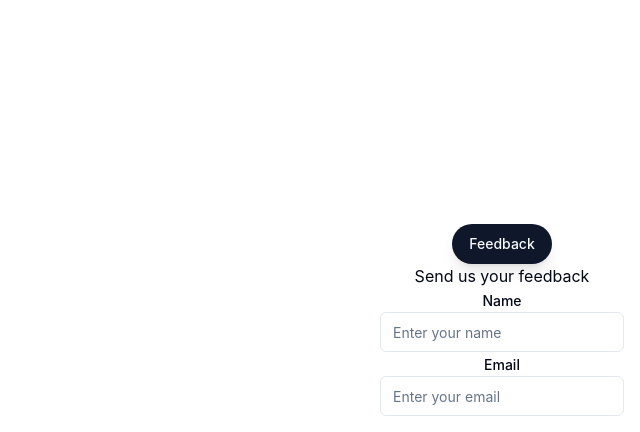
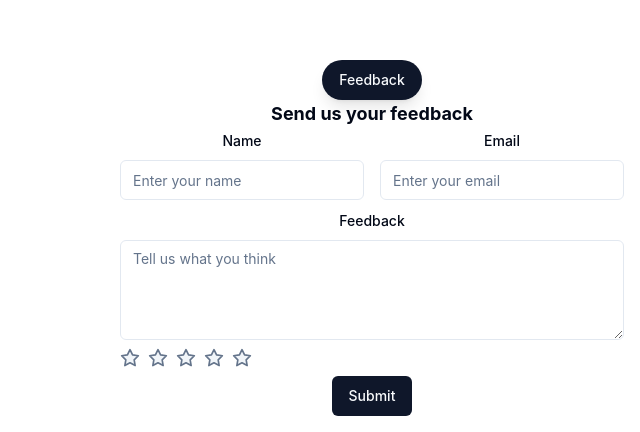
Before and after one commit to ppppppsmash/my-comment-widget, a React (Vite) app: page / in a window 1280 px wide. Shown: the part 368-800 px from the top of the page, without its empty margins (640-1280 px from the left). Built offline with nearby package versions, Linux system fonts and the light colour scheme.

Commit message:
feat: Add feedback form with rating stars logic

```diff
--- a/src/components/Widget.tsx
+++ b/src/components/Widget.tsx
@@ -1,26 +1,79 @@
+import { useState } from 'react';
+
 import { Button } from '@/components/ui/button';
 import { Label } from '@/components/ui/label';
 import { Input } from '@/components/ui/input';
+import { Textarea } from '@/components/ui/textarea';
 
 export const Widget = () => {
+  const [rating, setRating] = useState<number>(0);
+
+  const onSelectStar = (index: number) => {
+    setRating(index + 1);
+  };
+
   return (
     <div className="fixed bottom-4 right-4 z-50">
       <Button className="rounded-full shadow-lg hover:scale-105">Feedback</Button>
 
       <div>
-        <h3>Send us your feedback</h3>
-        <form>
-          <div>
-            <Label htmlFor="name">Name</Label>
-            <Input id="name" placeholder="Enter your name" />
+        <h3 className="text-lg font-bold">Send us your feedback</h3>
+        <form className="space-y-2">
+          <div className="grid grid-cols-2 gap-4">
+            <div className="space-y-2">
+              <Label htmlFor="name">Name</Label>
+              <Input id="name" placeholder="Enter your name" />
+            </div>
+
+            <div className="space-y-2">
+              <Label htmlFor="email">Email</Label>
+              <Input id="email" placeholder="Enter your email" />
+            </div>
           </div>
 
-          <div>
-            <Label htmlFor="email">Email</Label>
-            <Input id="email" placeholder="Enter your email" />
+          <div className="space-y-2">
+              <Label htmlFor="feedback">Feedback</Label>
+              <Textarea
+                id="feedback"
+                placeholder="Tell us what you think"
+                className="min-h-[100px]"
+            />
           </div>
+
+          <div className="flex items-center justify-between">
+            <div className="flex items-center gap-2">
+              {[...Array(5)].map((_, index) => (
+                <StarIcon
+                  key={index}
+                  className={`cursor-pointer h-5 w-5 ${rating > index ? 'fill-primary' : 'fill-muted stroke-muted-foreground'}`}
+                  onClick={() => onSelectStar(index)}
+                />
+              ))}
+            </div>
+          </div>
+
+          <Button type="submit">Submit</Button>
         </form>
       </div>
     </div>
-  )
-}
+  );
+};
+
+const StarIcon = (props: React.SVGProps<SVGSVGElement>) => {
+  return (
+    <svg
+      {...props}
+      xmlns="http://www.w3.org/2000/svg"
+      width="24"
+      height="24"
+      viewBox="0 0 24 24"
+      fill="none"
+      stroke="currentColor"
+      strokeWidth="2"
+      strokeLinecap="round"
+      strokeLinejoin="round"
+    >
+      <polygon points="12 2 15.09 8.26 22 9.27 17 14.14 18.18 21.02 12 17.77 5.82 21.02 7 14.14 2 9.27 8.91 8.26 12 2"/>
+    </svg>
+  );
+};
```
